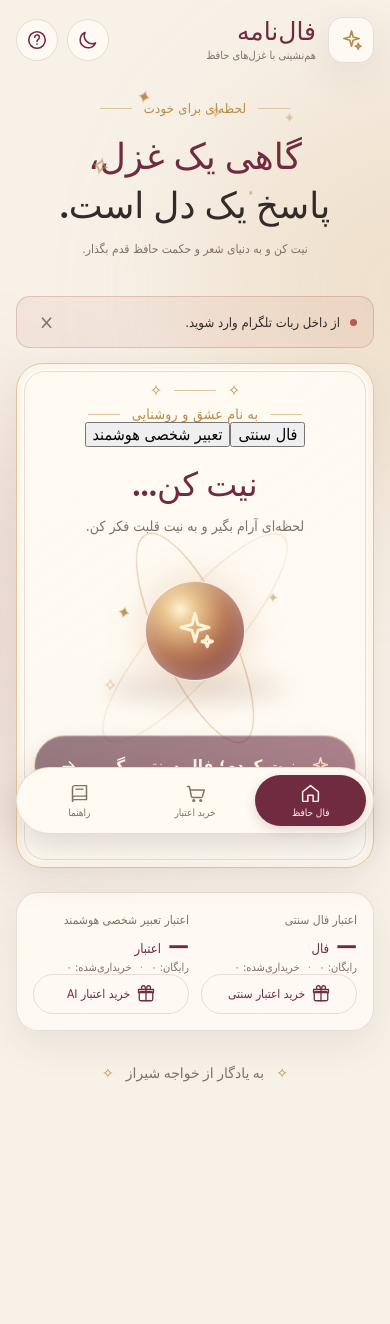
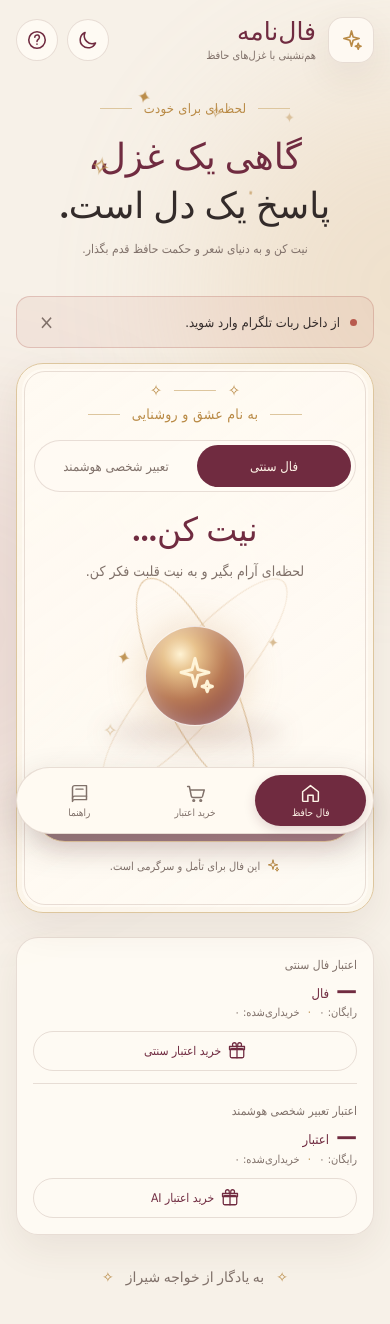
Before and after one commit to esk-ashkan/niat-hafez, a React (Vite) app in the folder web/: page / in a window 390 px wide. Shown: the top 1324 px of the page. Before the commit the page ends 1192 px from the top, so only its background shows below. Built offline with nearby package versions, Linux system fonts and the light colour scheme.

Commit message:
Style service selector and separate credit balances

```diff
--- a/web/src/App.css
+++ b/web/src/App.css
@@ -139,3 +139,19 @@
 .default-interpretation { margin-top:16px; padding-top:12px; border-top:1px solid var(--gold-soft); color:var(--muted); font-size:13px; }
 .default-interpretation summary { cursor:pointer; color:var(--burgundy); }
 .default-interpretation p { margin-top:10px; line-height:2; }
+
+
+/* Independent service selection and credit balances */
+.mode-switch { display:flex; width:min(100%,430px); margin:18px auto 8px; padding:4px; gap:4px; border:1px solid var(--line); border-radius:999px; background:var(--surface); }
+.mode-switch button { flex:1; min-height:42px; padding:8px 12px; border:0; border-radius:999px; color:var(--muted); background:transparent; font:inherit; font-size:13px; }
+.mode-switch button.selected { color:#fff5e8; background:var(--burgundy); }
+.credit-card-dual { align-items:stretch; }
+.credit-card-dual .credit-info { min-width:0; }
+.credit-card-dual .credit-info + .credit-info { padding-right:20px; border-right:1px solid var(--line); }
+.credit-card-dual .credit-action { margin-top:12px; }
+.ai-unlock-button { min-height:50px; margin-top:22px; font-size:14px; }
+@media (max-width:640px) {
+  .credit-card-dual { align-items:stretch; }
+  .credit-card-dual .credit-info { flex-basis:100%; }
+  .credit-card-dual .credit-info + .credit-info { padding:16px 0 0; border-right:0; border-top:1px solid var(--line); }
+}
```
